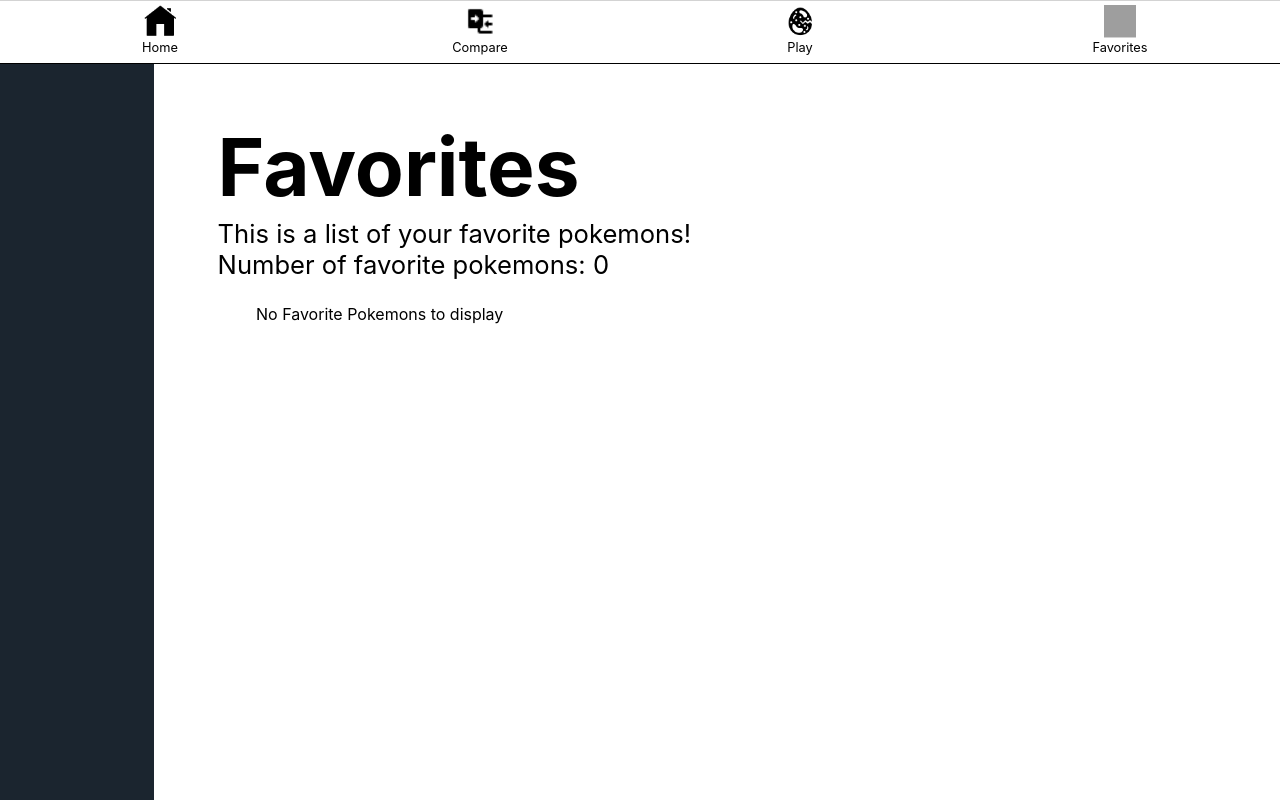
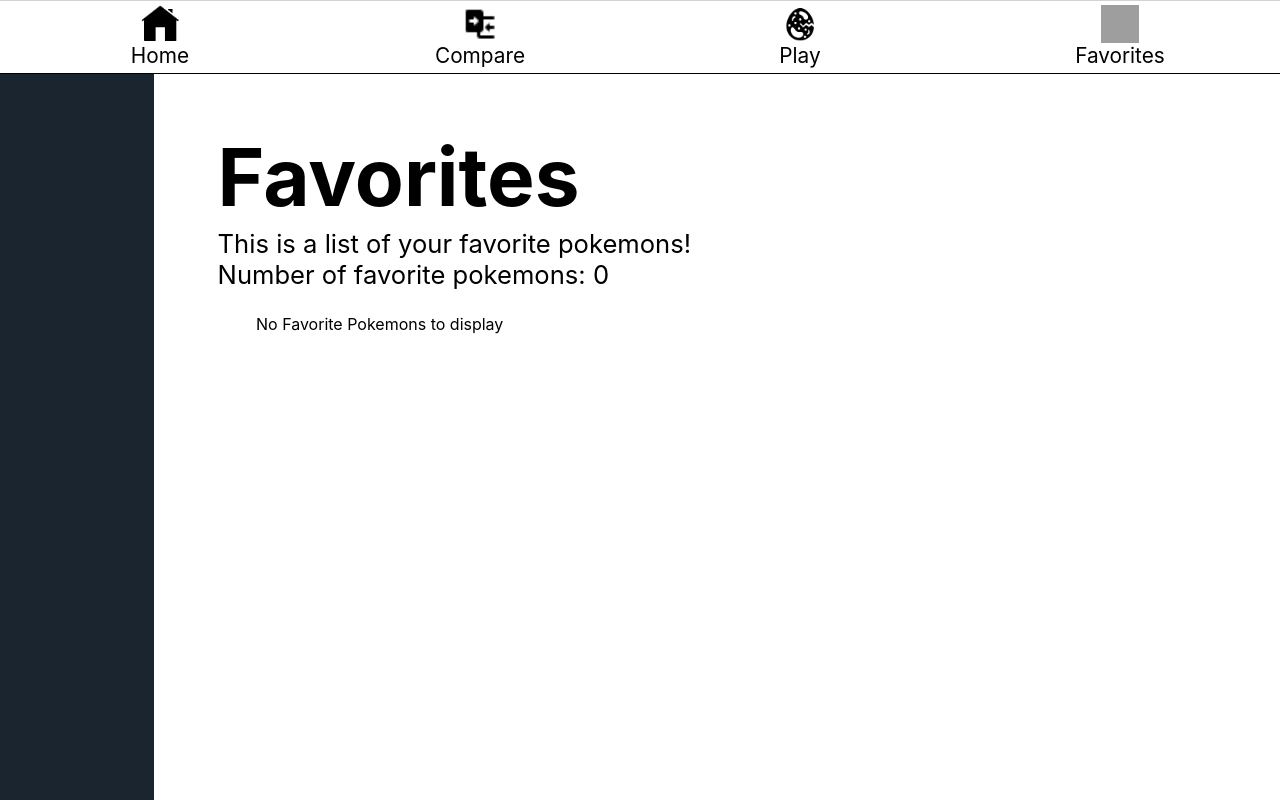
Before and after one commit to Cg9291/pokedex, a React (Create React App) app: page /favorites in a window 1280 px wide. Built offline with nearby package versions, Linux system fonts and the light colour scheme; grey boxes are pictures that could not be loaded.

Commit message:
finished ipad sizes - homepage

```diff
--- a/src/components/homepage/header/Header.tsx
+++ b/src/components/homepage/header/Header.tsx
@@ -68,6 +68,9 @@ const Container = styled(ContainerPrototype)`
         flex-basis: 17.5rem;
         grid-template-rows: auto 20%;
     }
+    @media ${breakpoints.heightsQueries.minHeights.tablet} {
+        grid-template-rows: auto 28%;
+    }
 `;
 
 const HeaderText = styled.h2`
@@ -120,4 +123,10 @@ const HeaderText = styled.h2`
         font-size: 1.9rem;
         margin-bottom: 0.5rem;
     }
+
+    //MIXED MEDIA QUERIES
+    @media ${breakpoints.widthsQueries.minWidths.tablet} and ${breakpoints.heightsQueries.minHeights.tablet} {
+        font-size: 4rem;
+        line-height: 4rem;
+    }
 `;
--- a/src/components/homepage/pokemonPictureCards/PokemonPictureCard.tsx
+++ b/src/components/homepage/pokemonPictureCards/PokemonPictureCard.tsx
@@ -175,6 +175,12 @@ const PokeName = styled.h4`
         //line-height: 1.2rem;
         align-self: baseline;
     }
+
+    //MIXED MEDIA QUERIES
+    @media ${breakpoints.widthsQueries.minWidths.tablet}, ${breakpoints.heightsQueries.minHeights.tablet} {
+        font-size: 2rem;
+        line-height: 2rem;
+    }
 `;
 
 const PokeId = styled.span`
@@ -200,6 +206,12 @@ const PokeId = styled.span`
         font-size: 1rem;
         //line-height: 1rem;
         align-self: baseline;
+    }
+
+    //MIXED MEDIA QUERIES
+    @media ${breakpoints.widthsQueries.minWidths.tablet}, ${breakpoints.heightsQueries.minHeights.tablet} {
+        font-size: 1.5rem;
+        line-height: 1.5rem;
     }
 `;
 
--- a/src/components/navigation/Navigation.tsx
+++ b/src/components/navigation/Navigation.tsx
@@ -63,7 +63,6 @@ const Container = styled(ContainerPrototype)`
     }
 
     @media ${breakpoints.widthsQueries.minWidths.tablet} {
-        flex: 1 0 auto;
         font-size: 1.5rem;
     }
     @media ${breakpoints.widthsQueries.minWidths.laptop} {
@@ -106,4 +105,10 @@ const NavElementName = styled.span`
     @media ${breakpoints.heightsQueries.minHeights.flexible("896px")} {
         font-size: 0.95rem;
     }
+
+    //MIXED MEDIA QUERIES
+    @media ${breakpoints.widthsQueries.minWidths.tablet}, ${breakpoints.heightsQueries.minHeights.tablet} {
+        font-size: 1.3rem;
+        line-height: 1.3rem;
+    }
 `;
--- a/src/pages/Homepage.tsx
+++ b/src/pages/Homepage.tsx
@@ -57,10 +57,7 @@ export const MainContainer = styled.div`
     @media ${breakpoints.widthsQueries.minWidths.mobileM} {
         //flex: 1 0 content;
     }
-    @media ${breakpoints.widthsQueries.minWidths.tablet} {
-        overflow: hidden;
-        flex: 0 1 auto;
-    }
+
     @media ${breakpoints.widthsQueries.minWidths.laptop} {
         padding: 0;
     }
@@ -71,6 +68,9 @@ export const MainContainer = styled.div`
     }
     @media ${breakpoints.heightsQueries.minHeights.flexible("812px")} {
         padding: 4vw;
+    }
+    @media ${breakpoints.heightsQueries.minHeights.tablet} {
+        padding: 2vw;
     }
 `;
 
@@ -90,7 +90,7 @@ const Wrapper = styled.div`
         }
     }
     @media ${breakpoints.widthsQueries.minWidths.tablet} {
-        column-gap: 2vh;
+        column-gap: 1vw;
     }
     @media ${breakpoints.widthsQueries.minWidths.laptop} {
         grid-template-columns: repeat(3, 1fr);
@@ -107,4 +107,7 @@ const Wrapper = styled.div`
     @media ${breakpoints.heightsQueries.minHeights.flexible("812px")} {
         gap: 4vw;
     }
+    @media ${breakpoints.heightsQueries.minHeights.tablet} {
+        gap: 2vw;
+    }
 `;
```
